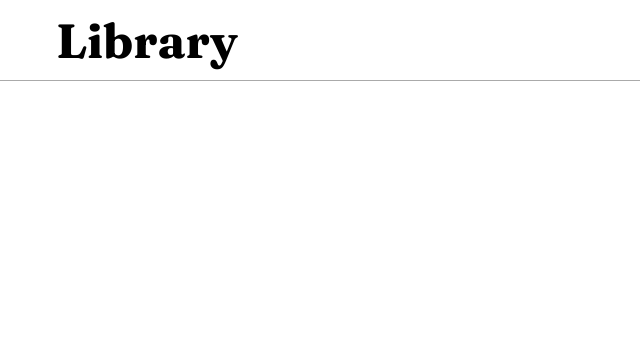
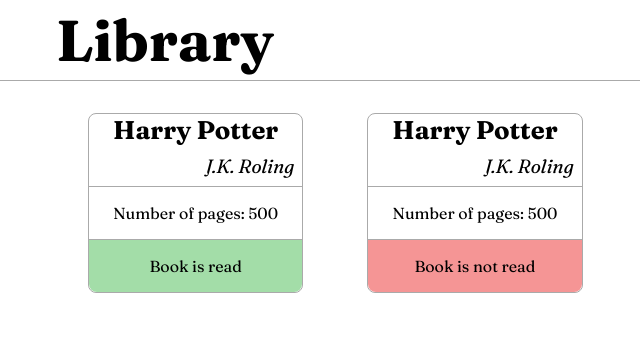
Before and after one commit to Dima-Ponomarev/Library, a plain HTML site: page index.html in a window 1280 px wide. Shown: the whole page, without its empty margins (200-840 px from the left). Drawn offline with Linux system fonts and the light colour scheme.

Commit message:
Add renderLibrary function

```diff
--- a/index.html
+++ b/index.html
@@ -12,8 +12,7 @@
 <body>
     <div class="wrapper">
         <header class="header">
-            <div></div>
-            <h1>Library</h1>
+            <div class="nav"><h1>Library</h1></div>
         </header>
         <main class="main">
 
--- a/scripts/app.js
+++ b/scripts/app.js
@@ -1,4 +1,5 @@
 let myLibrary = []
+const mainContent = document.querySelector('.main');
 
 function Book(title, author, pageNum, bookRead){
     this.title = title;
@@ -14,3 +15,43 @@ Book.prototype.info = function() {
         return `${this.title} by ${this.author}, ${this.pageNum} pages, not read yet`;
     }
 }
+
+function addBookToLibrary(title, author, pageNum, bookRead, library){
+    library.push(new Book(title, author, pageNum, bookRead));
+}
+
+function renderLibrary(library, root){
+    library.forEach(book => {
+        const card = document.createElement('div');
+        card.className = "book-card";
+        const bookTitle = document.createElement('h2');
+        bookTitle.textContent = book.title;
+        bookTitle.className = 'title';
+        const bookAuthor = document.createElement('h3');
+        bookAuthor.textContent = book.author;
+        bookAuthor.className = 'author';
+        const bookPages = document.createElement('div');
+        bookPages.textContent = `Number of pages: ${book.pageNum}`;
+        bookPages.className = 'pages';
+        const bookRead = document.createElement('div');
+        if (book.bookRead){
+            bookRead.textContent = 'Book is read';
+            bookRead.className = 'completion book-read';
+        } else {
+            bookRead.textContent = 'Book is not read';
+            bookRead.className = 'completion book-not-read';
+        }
+        card.appendChild(bookTitle);
+        card.appendChild(bookAuthor);
+        card.appendChild(bookPages);
+        card.appendChild(bookRead);
+
+        root.appendChild(card);
+    });
+
+}
+
+addBookToLibrary('Harry Potter', 'J.K. Roling', 500, true, myLibrary);
+addBookToLibrary('Harry Potter', 'J.K. Roling', 500, false, myLibrary);
+
+renderLibrary(myLibrary, mainContent)
--- a/styles/style.scss
+++ b/styles/style.scss
@@ -16,13 +16,71 @@ body{
 
 .header{
     min-height: 10vh;
-    font-size: 1.5rem;
+    font-size: 1.8rem;
 
     display: flex;
     align-items: center;
     border-bottom: 1px solid #aaa;
 
-    div{
-        width: 20%;
+    .nav{
+        padding: 0 1rem;
+        margin: 0 auto;
+
+        width:60%;
     }
 }
+
+.main{
+    padding: 2rem 0;
+
+    display: flex;
+    flex-wrap: wrap;
+    align-items: center;
+    justify-content: start;
+
+    width: 60%;
+    margin: 0 auto;
+}
+
+.book-card{
+    margin: 0 2rem 1rem 2rem;
+    border: 1px solid #aaa;
+    border-radius: 0.5rem;
+
+    min-height: 10vh;
+}
+
+.title{
+    font-size: 1.6rem;
+    text-align: center;
+    padding: 0 1.5rem 0.5rem 1.5rem;
+}
+
+.author{
+    font-size: 1.2rem;
+    font-weight: 300;
+    font-style: italic;
+    text-align: end;
+    padding: 0 0.5rem 0.5rem 0;
+}
+
+.pages, .completion{
+    font-size: 1rem;
+    text-align: center;
+    padding: 1rem 0;
+
+    border-top: 1px solid #aaa;
+}
+
+.completion{
+    border-bottom-left-radius: 0.5rem;
+    border-bottom-right-radius: 0.5rem;
+}
+
+.book-read{
+    background-color: rgb(163, 221, 168);
+}
+
+.book-not-read{
+    background-color: rgb(245, 149, 149);
+}
```
Also changed, not shown: styles/style.css, 1 other file.
